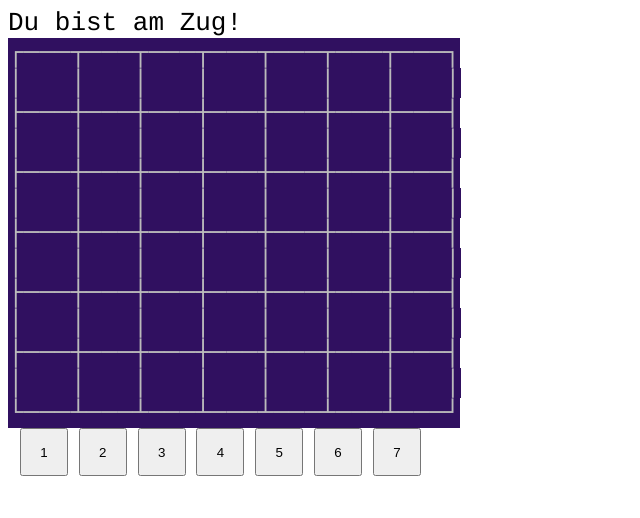
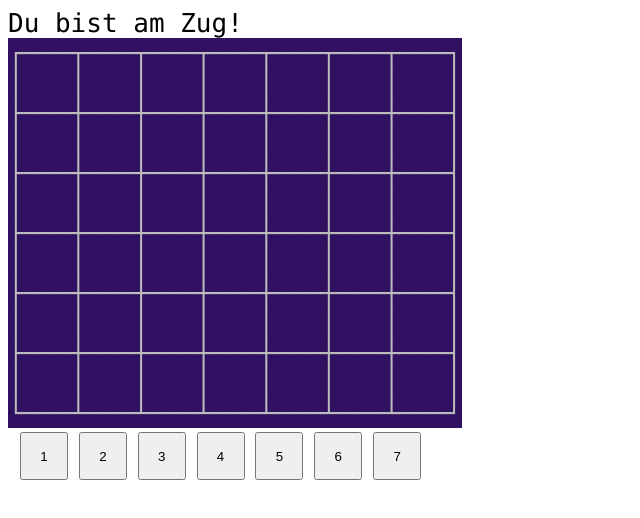
Before and after one commit to s15n/vier-gewinnt, a plain HTML site: page index.html in a window 1280 px wide. Shown: the whole page, without its empty margins (0-640 px from the left). Drawn offline with Linux system fonts and the light colour scheme.

Commit message:
Update style.css

```diff
--- a/style.css
+++ b/style.css
@@ -1,5 +1,5 @@
 #game {
-    font-family: courier;
+    font-family: consolas;
     font-size: 26px;
 }
 
@@ -7,6 +7,7 @@
     width: 3rem;
     height: 3rem;
     margin-left: -0.3rem;
+    margin-top: 0.3em
 }
 
 #col-1 {
```
